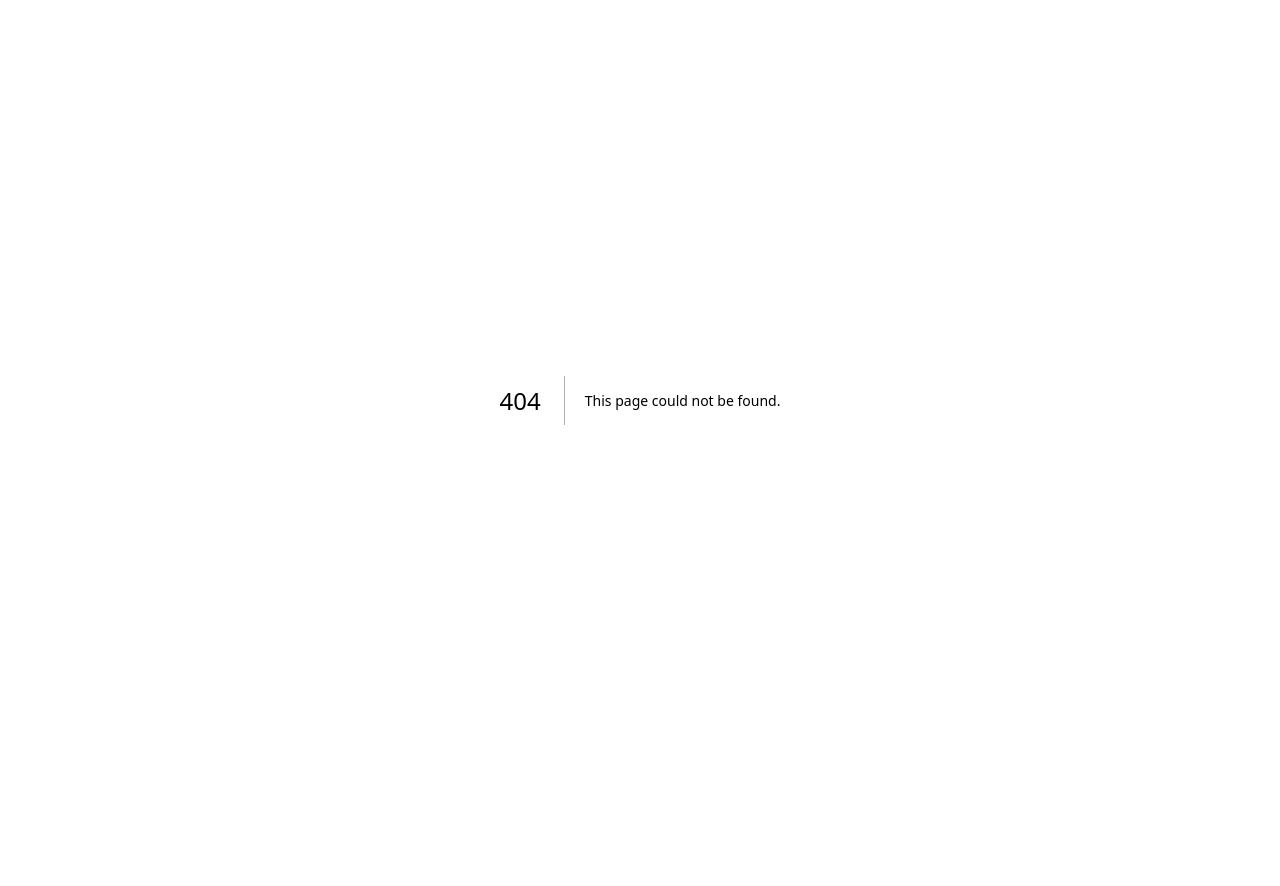
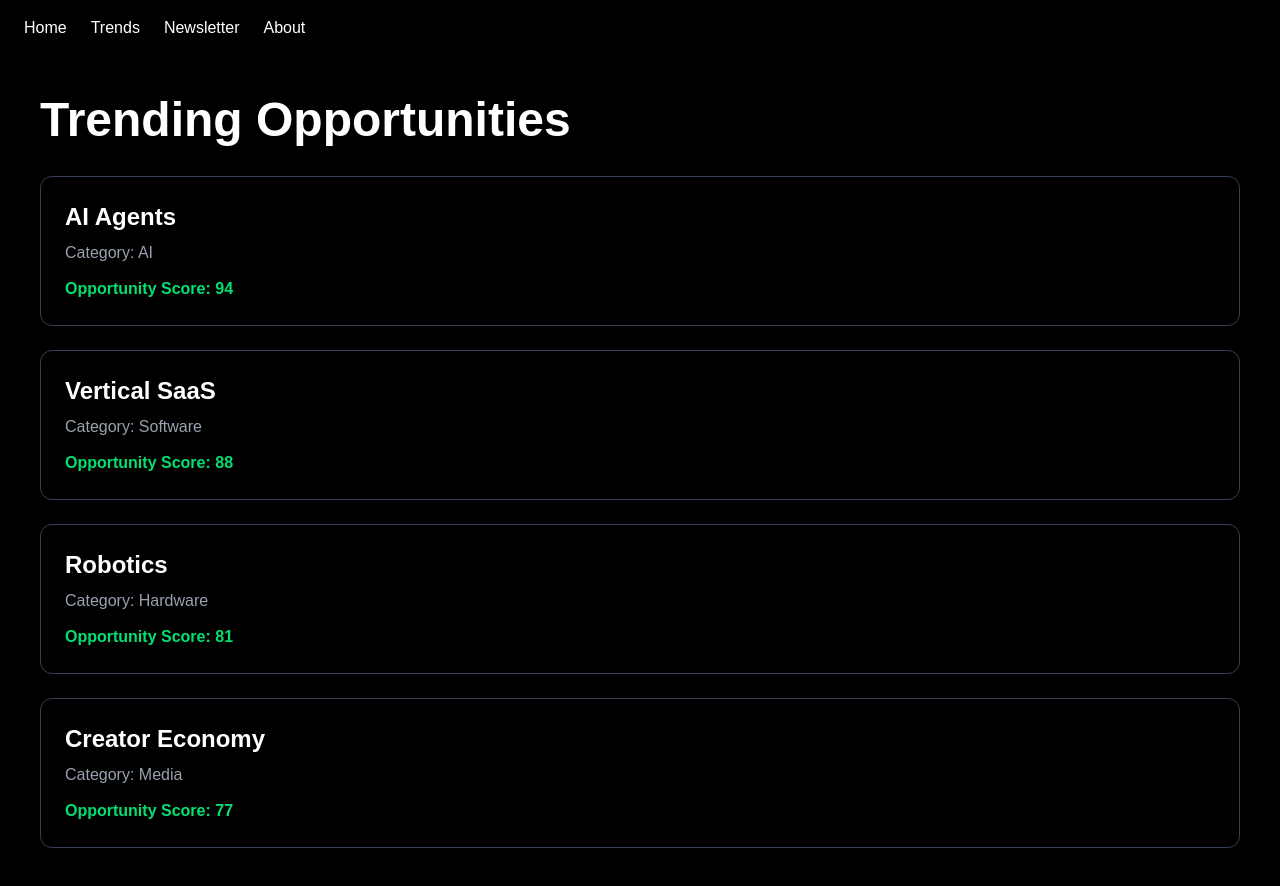
Before and after one commit to spoteroo/spoteroo-v2, a Next.js app: page /trends in a window 1280 px wide. Before the commit this address had no page. Before the commit the page ends 800 px from the top, so only its background shows below. Built offline with nearby package versions, Linux system fonts and the light colour scheme.

Commit message:
Connect homepage buttons

```diff
--- /dev/null
+++ b/app/about/page.tsx
@@ -0,0 +1,8 @@
+export default function AboutPage() {
+  return (
+    <main className="p-10">
+      <h1 className="text-4xl font-bold">About Spoteroo</h1>
+      <p>Discover what's next.</p>
+    </main>
+  );
+}
--- a/app/layout.tsx
+++ b/app/layout.tsx
@@ -13,8 +13,8 @@ const geistMono = Geist_Mono({
 });
 
 export const metadata: Metadata = {
-  title: "Create Next App",
-  description: "Generated by create next app",
+  title: "Spoteroo",
+  description: "Discover What's Next",
 };
 
 export default function RootLayout({
@@ -25,9 +25,20 @@ export default function RootLayout({
   return (
     <html
       lang="en"
-      className={`${geistSans.variable} ${geistMono.variable} h-full antialiased`}
+      className={`${geistSans.variable} ${geistMono.variable}`}
     >
-      <body className="min-h-full flex flex-col">{children}</body>
+      <body>
+        <nav className="bg-black text-white px-6 py-4">
+          <div className="flex gap-6">
+            <a href="/">Home</a>
+            <a href="/trends">Trends</a>
+            <a href="/newsletter">Newsletter</a>
+            <a href="/about">About</a>
+          </div>
+        </nav>
+
+        {children}
+      </body>
     </html>
   );
 }
--- /dev/null
+++ b/app/newsletter/page.tsx
@@ -0,0 +1,8 @@
+export default function NewsletterPage() {
+  return (
+    <main className="p-10">
+      <h1 className="text-4xl font-bold">Newsletter</h1>
+      <p>Join the Spoteroo newsletter.</p>
+    </main>
+  );
+}
--- a/app/page.tsx
+++ b/app/page.tsx
@@ -17,13 +17,19 @@ export default function Home() {
         </p>
 
         <div className="mt-12 flex gap-4">
-          <button className="px-6 py-3 bg-white text-black rounded-xl">
-            Explore Trends
-          </button>
+          <a
+  href="/trends"
+  className="px-6 py-3 bg-white text-black rounded-xl inline-block"
+>
+  Explore Trends
+</a>
 
-          <button className="px-6 py-3 border border-gray-600 rounded-xl">
-            Join Newsletter
-          </button>
+          <a
+  href="/newsletter"
+  className="px-6 py-3 border border-gray-600 rounded-xl inline-block"
+>
+  Join Newsletter
+</a>
         </div>
       </section>
     </main>
--- /dev/null
+++ b/app/trends/page.tsx
@@ -0,0 +1,33 @@
+export default function TrendsPage() {
+  const trends = [
+    { name: "AI Agents", score: 94, category: "AI" },
+    { name: "Vertical SaaS", score: 88, category: "Software" },
+    { name: "Robotics", score: 81, category: "Hardware" },
+    { name: "Creator Economy", score: 77, category: "Media" },
+  ];
+
+  return (
+    <main className="min-h-screen bg-black text-white p-10">
+      <h1 className="text-5xl font-bold mb-8">Trending Opportunities</h1>
+
+      <div className="grid gap-6">
+        {trends.map((trend) => (
+          <div
+            key={trend.name}
+            className="border border-gray-700 rounded-xl p-6"
+          >
+            <h2 className="text-2xl font-semibold">{trend.name}</h2>
+
+            <p className="text-gray-400 mt-2">
+              Category: {trend.category}
+            </p>
+
+            <p className="mt-3 text-green-400 font-bold">
+              Opportunity Score: {trend.score}
+            </p>
+          </div>
+        ))}
+      </div>
+    </main>
+  );
+}
```
